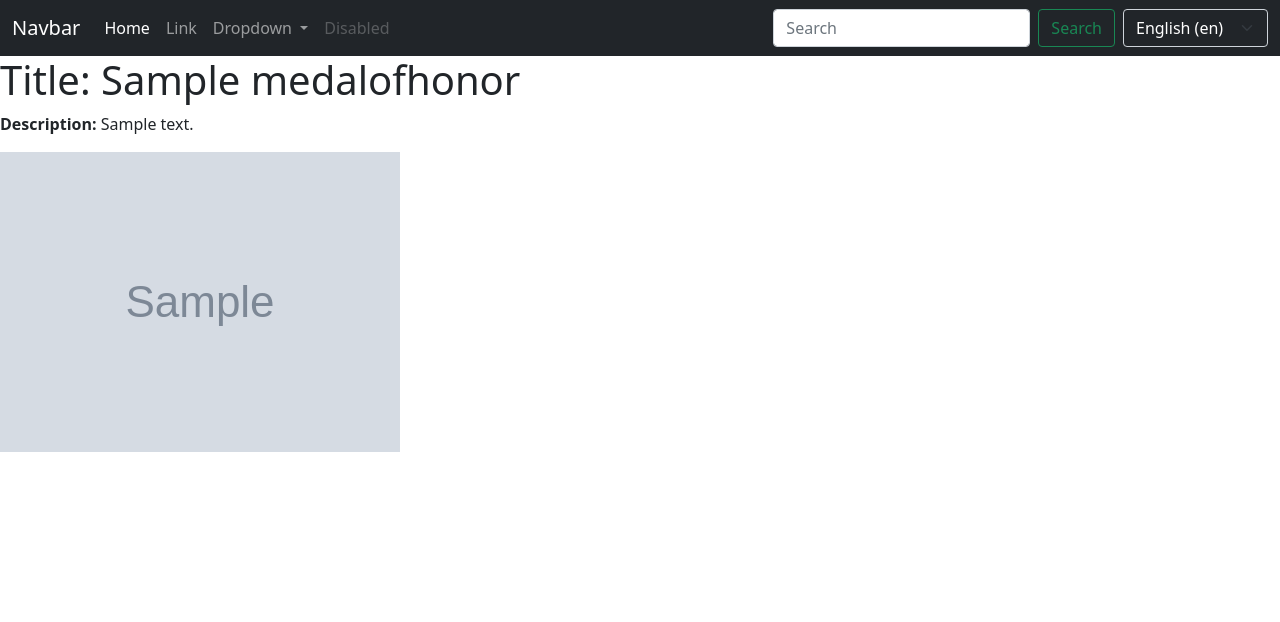
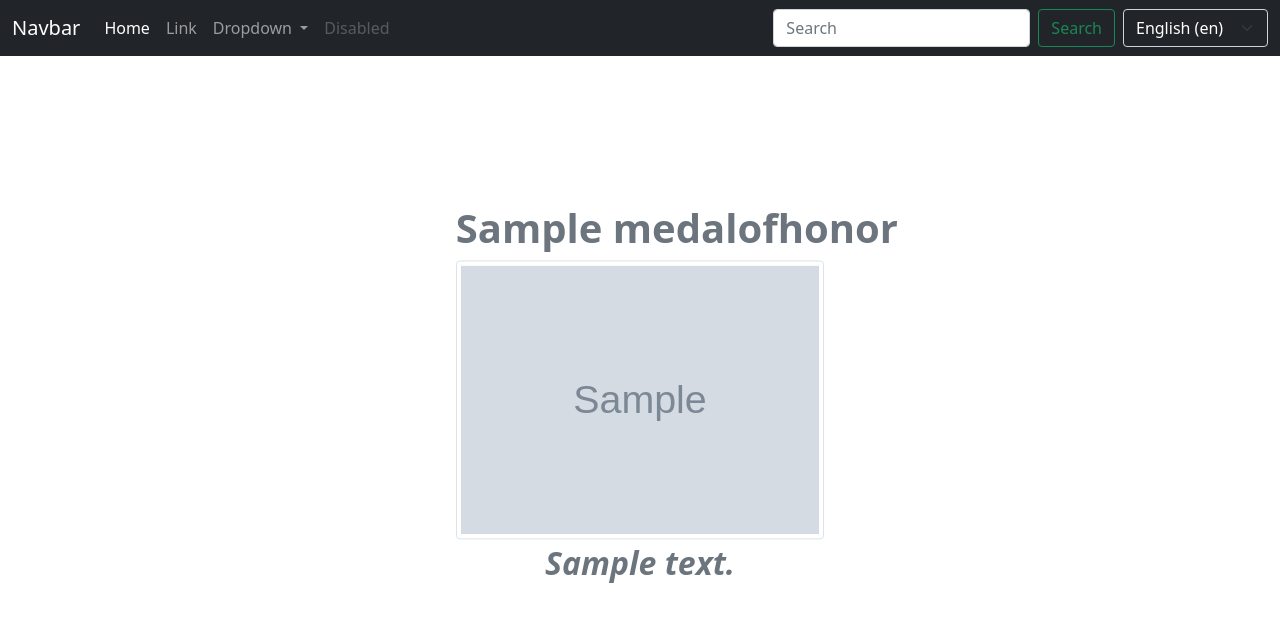
Before and after one commit to Apoorva64/Nuit_info, a Django app: page /medal_of_honor_detail/1/ in a window 1280 px wide. Shown: the top 622 px of the page. Run offline with Django 3.2, Linux system fonts and the light colour scheme; tables that the repository leaves empty hold one stand-in row (values such as "Sample post"); grey boxes marked "Sample" are stand-in pictures.

Commit message:
amelioration of htmls

```diff
--- a/base_app/templates/detail_views/medal_of_honor_detail.html
+++ b/base_app/templates/detail_views/medal_of_honor_detail.html
@@ -1,6 +1,11 @@
 {% extends "base.html" %}
+{% block title %}
+    Medal of Honor
+{% endblock %}
 {% block content %}
-    <h1>Title: {{ object.name }}</h1>
-    <p><strong>Description: </strong>{{ object.description }}</p>
-    <img src="/media/{{ object.img }}" alt="">
+    <div class= "position-absolute top-50 start-50 translate-middle badge text-secondary" style="width:30%">
+    <div class="align-middle fs-1"><h1><strong>{{ object.name }}</strong></h1></div>
+        <img class=" img-thumbnail bd-placeholder-img figure-img img-fluid rounded"  src="/media/{{ object.img }}" alt="">
+      <p class="fs-2 text"><em>{{ object.description }}</em></p>
+    </div>
 {% endblock %}
--- a/templates/navbar.html
+++ b/templates/navbar.html
@@ -38,7 +38,7 @@
             </form>
             <form name="traduction_form" class="" action="{% url 'set_language' %}" method="post">{% csrf_token %}
                 <input name="next" type="hidden" value="{{ redirect_to }}"/>
-                <select onchange="onChangeLanguage()" name="language" class="form-select bg-dark text-white container pl-5">
+                <select onchange="onChangeLanguage()" name="language" class="form-select bg-dark text-white container">
                     {% get_current_language as LANGUAGE_CODE %}
                     {% get_available_languages as LANGUAGES %}
                     {% get_language_info_list for LANGUAGES as languages %}
```
Also changed, not shown: base_app/templates/detail_views/rescued_boat_detail.html (+10 -0 lines), base_app/templates/list_views/medal_of_honor_list.html (+22 -11 lines).
